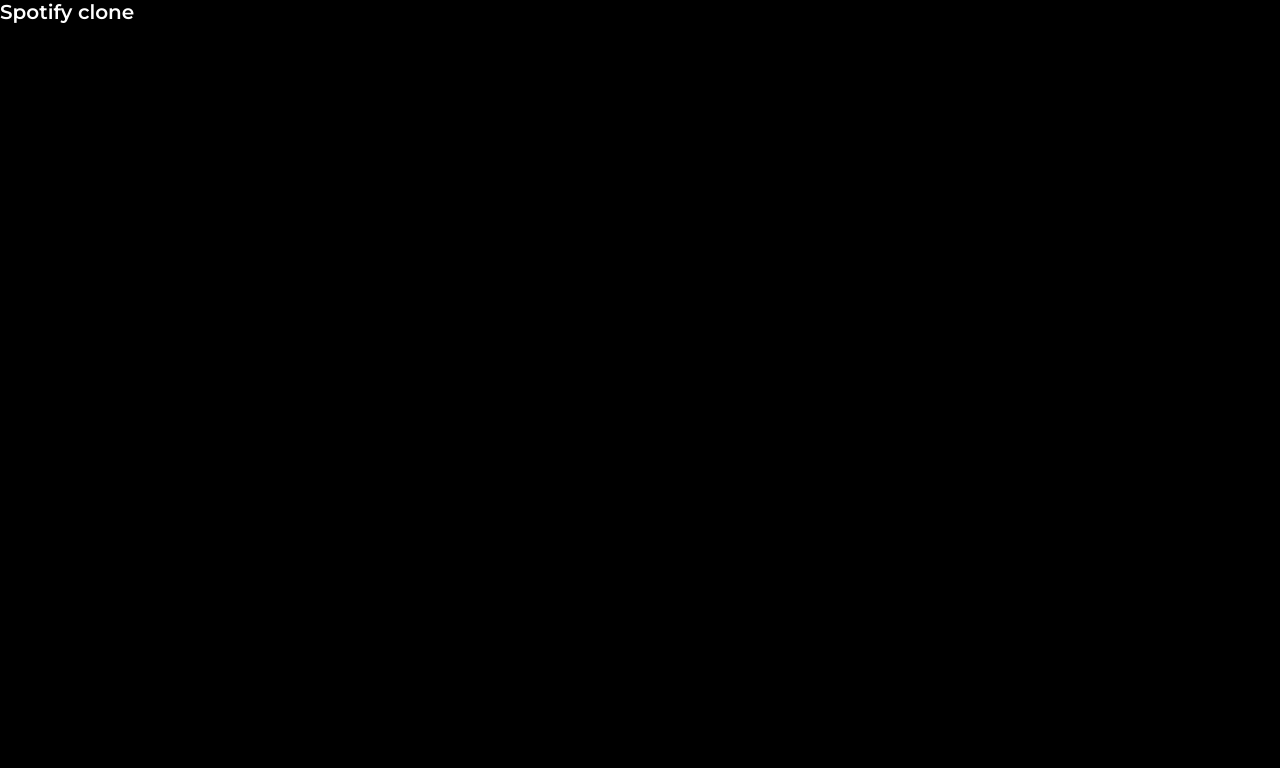
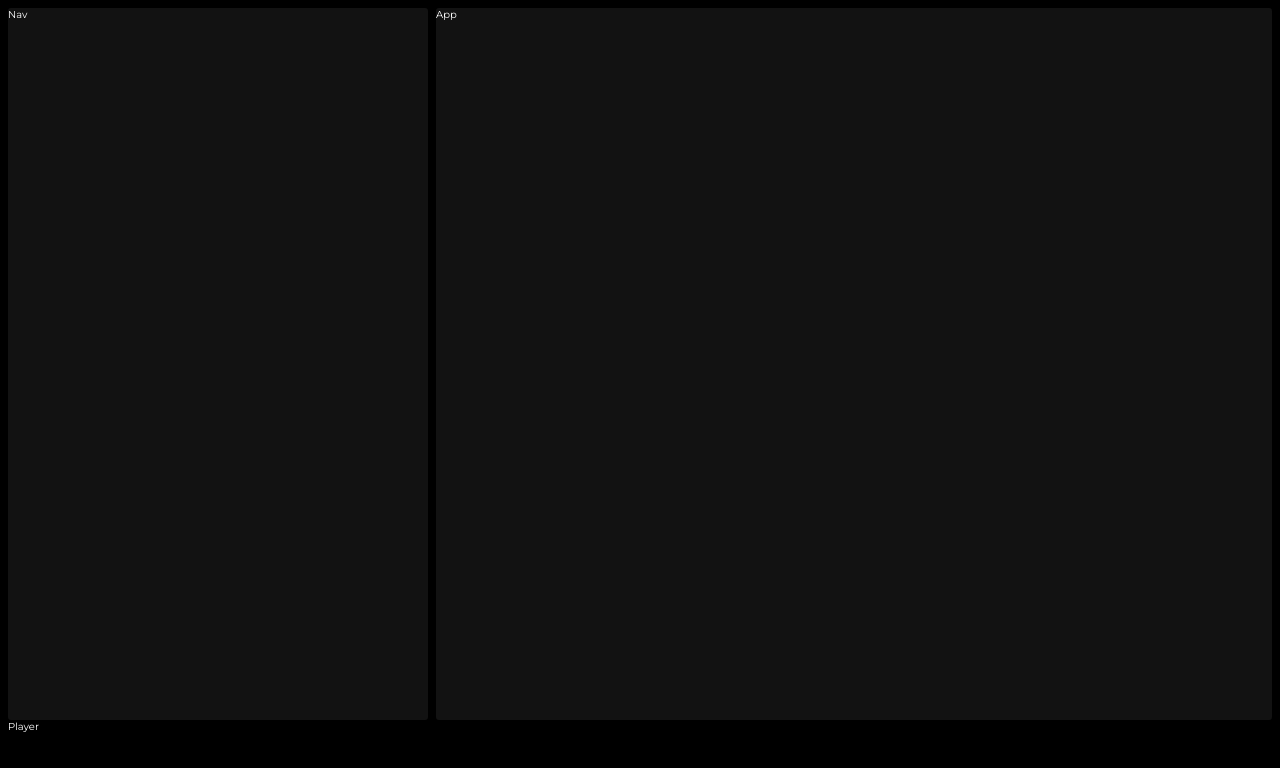
Before and after one commit to hamrouni-wajdi/spotify-clone, a React (Create React App) app in the folder client/: page / in a window 1280 px wide. Shown: the top 768 px of the page. Built offline with nearby package versions, Linux system fonts and the light colour scheme.

Commit message:
🎨 Design main app grid layout

```diff
--- a/client/src/App.css
+++ /dev/null
@@ -1,38 +0,0 @@
-.App {
-  text-align: center;
-}
-
-.App-logo {
-  height: 40vmin;
-  pointer-events: none;
-}
-
-@media (prefers-reduced-motion: no-preference) {
-  .App-logo {
-    animation: App-logo-spin infinite 20s linear;
-  }
-}
-
-.App-header {
-  background-color: #282c34;
-  min-height: 100vh;
-  display: flex;
-  flex-direction: column;
-  align-items: center;
-  justify-content: center;
-  font-size: calc(10px + 2vmin);
-  color: white;
-}
-
-.App-link {
-  color: #61dafb;
-}
-
-@keyframes App-logo-spin {
-  from {
-    transform: rotate(0deg);
-  }
-  to {
-    transform: rotate(360deg);
-  }
-}
--- a/client/src/App.js
+++ /dev/null
@@ -1,11 +0,0 @@
-import "./App.scss";
-
-function App() {
-  return (
-    <div className="App">
-      <h1 className="App-header">Spotify clone</h1>
-    </div>
-  );
-}
-
-export default App;
--- /dev/null
+++ b/client/src/MainApp.js
@@ -0,0 +1,16 @@
+import "./MainApp.scss";
+import Nav from "./nav/Nav";
+import App from "./app/App";
+import Player from "./player/Player";
+
+function MainApp() {
+  return (
+    <div className="main-app">
+      <Nav />
+      <App />
+      <Player />
+    </div>
+  );
+}
+
+export default MainApp;
--- a/client/src/App.scss
+++ b/client/src/MainApp.scss
@@ -15,3 +15,10 @@ body {
   background-color: #000;
   font-family: "Montserrat", sans-serif;
 }
+
+.main-app {
+  display: grid;
+  grid-template-columns: auto 1fr;
+  grid-template-rows: 1fr auto;
+  min-height: 100vh;
+}
--- /dev/null
+++ b/client/src/app/App.jsx
@@ -0,0 +1,7 @@
+import "./App.scss";
+
+const App = (props) => {
+  return <div className="app">App</div>;
+};
+
+export default App;
--- /dev/null
+++ b/client/src/app/App.scss
@@ -0,0 +1,7 @@
+.app {
+  background-color: #121212;
+  border-radius: 3px;
+  height: 100%;
+  margin-top: 8px;
+  margin-right: 8px;
+}
--- a/client/src/index.css
+++ /dev/null
@@ -1,13 +0,0 @@
-body {
-  margin: 0;
-  font-family: -apple-system, BlinkMacSystemFont, 'Segoe UI', 'Roboto', 'Oxygen',
-    'Ubuntu', 'Cantarell', 'Fira Sans', 'Droid Sans', 'Helvetica Neue',
-    sans-serif;
-  -webkit-font-smoothing: antialiased;
-  -moz-osx-font-smoothing: grayscale;
-}
-
-code {
-  font-family: source-code-pro, Menlo, Monaco, Consolas, 'Courier New',
-    monospace;
-}
--- a/client/src/index.js
+++ b/client/src/index.js
@@ -1,11 +1,10 @@
 import React from "react";
 import ReactDOM from "react-dom/client";
-import "./index.css";
-import App from "./App";
+import MainApp from "./MainApp";
 
 const root = ReactDOM.createRoot(document.getElementById("root"));
 root.render(
   <React.StrictMode>
-    <App />
+    <MainApp />
   </React.StrictMode>
 );
--- /dev/null
+++ b/client/src/nav/Nav.jsx
@@ -0,0 +1,7 @@
+import "./Nav.scss";
+
+const Nav = (props) => {
+  return <div className="nav">Nav</div>;
+};
+
+export default Nav;
--- /dev/null
+++ b/client/src/nav/Nav.scss
@@ -0,0 +1,7 @@
+.nav {
+  background-color: #121212;
+  border-radius: 3px;
+  min-width: 42rem;
+  height: 100%;
+  margin: 8px;
+}
--- /dev/null
+++ b/client/src/player/Player.jsx
@@ -0,0 +1,7 @@
+import './Player.scss'
+
+const Player = (props) => {
+  return <div className="player">Player</div>;
+};
+
+export default Player;
--- /dev/null
+++ b/client/src/player/Player.scss
@@ -0,0 +1,5 @@
+.player {
+  grid-column: 1/-1;
+  height: 72px;
+  margin: 8px;
+}
```
